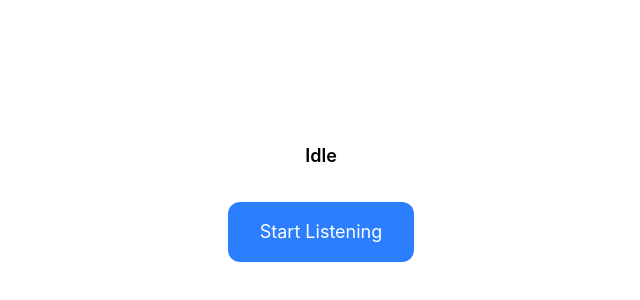
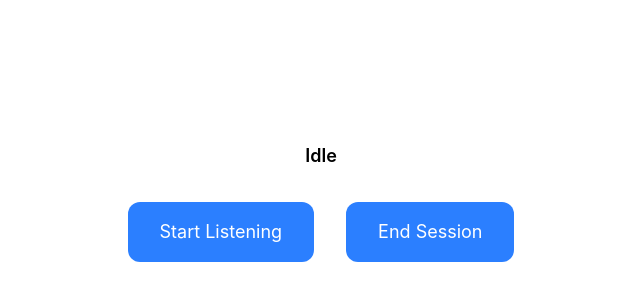
Before and after one commit to Mngxx/EnglishPal, a React (Vite) app in the folder client/: page / in a window 1280 px wide. Shown: the part 182-482 px from the top of the page, without its empty margins (319-959 px from the left). Built offline with nearby package versions, Linux system fonts and the light colour scheme.

Commit message:
feature: added client side feedback implementation and updated README.md

```diff
--- /dev/null
+++ b/client/src/components/FeedbackReport.tsx
@@ -0,0 +1,46 @@
+interface FeedbackReportProps {
+    feedback: string;
+    onClose: () => void;
+    onSave: () => void;
+    isSaving: boolean;
+}
+
+export function FeedbackReport({
+    feedback,
+    onClose,
+    onSave,
+    isSaving,
+}: FeedbackReportProps) {
+    return (
+        <div className="fixed inset-0 bg-black/50 flex items-center justify center p-4">
+            <div className="bg-white dark:bg-gray-800 rounded-2x1 max-w-xl w-full max-h-[80vh] flex flex-col">
+                <div className="p-6 border-b border-gray-200 dark:border-gray-700">
+                    <h2 className="text-xl font-semibold">Session Feedback</h2>
+                    <p className="text-sm text-gray-500 mt-1">
+                        Based on your conversation
+                    </p>
+                </div>
+                <div className="p-6 overflow-y-auto flex-1">
+                    <p className="whitespace-pre-wrap text-sm leading-relaxed">
+                        {feedback}
+                    </p>
+                </div>
+                <div className="p-6 border-t border-gray-200 dark:border-gray-700 flex gap-3 justify-end">
+                    <button
+                        className="px-4 py-2 rounded-xl border border-gray-300 hover:bg-gray-100 text-sm"
+                        onClick={onClose}
+                    >
+                        Discard
+                    </button>
+                    <button
+                        className="px-4 py-2 rounded-xl bg-blue-500 hover:bg-blue-700 text-white text-sm disabled:opacity-50"
+                        onClick={onSave}
+                        disabled={isSaving}
+                    >
+                        {isSaving ? "Saving..." : "Save Session"}
+                    </button>
+                </div>
+            </div>
+        </div>
+    );
+}
--- /dev/null
+++ b/client/src/hooks/useFeedback.ts
@@ -0,0 +1,42 @@
+import { useState, useCallback } from "react";
+
+type Message = {
+    role: "user" | "assistant";
+    content: string;
+};
+
+interface useFeedbackReturn {
+    feedback: string;
+    getFeedback: (history: Message[]) => void;
+    isLoadingFeedback: boolean;
+    clearFeedback: () => void;
+}
+
+export function useFeedback(): useFeedbackReturn {
+    const [feedback, setFeedback] = useState("");
+    const [isLoadingFeedback, setIsLoadingFeedback] = useState(false);
+
+    const getFeedback = useCallback(async (history: Message[]) => {
+        setIsLoadingFeedback(true);
+        try {
+            const response = await fetch("http://localhost:3000/feedback", {
+                method: "POST",
+                headers: { "Content-Type": "application/json" },
+                body: JSON.stringify({ history }),
+            });
+
+            const data = (await response.json()) as { feedback: string };
+
+            setFeedback(data.feedback);
+        } catch {
+            return "";
+        } finally {
+            setIsLoadingFeedback(false);
+        }
+    }, []);
+    const clearFeedback = useCallback(() => {
+        setFeedback("");
+    }, []);
+
+    return { feedback, getFeedback, isLoadingFeedback, clearFeedback };
+}
--- a/client/src/pages/TestVoice.tsx
+++ b/client/src/pages/TestVoice.tsx
@@ -1,6 +1,9 @@
 import { useSpeechRecognition } from "../hooks/useSpeechRecognition";
 import { useSpeechSynthesis } from "../hooks/useSpeechSynthesis";
 import { useChat } from "../hooks/useChat";
+import { useFeedback } from "../hooks/useFeedback";
+import { FeedbackReport } from "../components/FeedbackReport";
+import { useState } from "react";
 
 export function TestVoice() {
     const {
@@ -19,6 +22,33 @@ export function TestVoice() {
         error: chatError,
         clearHistory,
     } = useChat("casual");
+    const { feedback, getFeedback, isLoadingFeedback, clearFeedback } =
+        useFeedback();
+
+    const [isSaving, setIsSaving] = useState(false);
+
+    const handleSaveSession = async () => {
+        setIsSaving(true);
+        try {
+            await fetch("http://localhost:3000/session", {
+                method: "POST",
+                headers: { "Content-Type": "application/json" },
+                body: JSON.stringify({
+                    date: new Date().toISOString(),
+                    mode: "casual",
+                    transcript: history,
+                    feedback,
+                }),
+            });
+
+            clearHistory();
+            clearFeedback();
+        } catch (err) {
+            console.error(err);
+        } finally {
+            setIsSaving(false);
+        }
+    };
 
     const handleStop = async () => {
         stopListening();
@@ -39,7 +69,7 @@ export function TestVoice() {
     return (
         <section className="flex flex-col items-center justify-center h-screen gap-8 p-8">
             <p className="text-lg font-semibold">{status}</p>
-
+            <div className="flex gap-8">
                 <button
                     className="bg-blue-500 hover:bg-blue-700 disabled:opacity-50 text-white px-8 py-4 rounded-xl text-lg"
                     onClick={isListening ? handleStop : startListening}
@@ -47,6 +77,13 @@ export function TestVoice() {
                 >
                     {isListening ? "Stop & Send" : "Start Listening"}
                 </button>
+                <button
+                    className="bg-blue-500 hover:bg-blue-700 disabled:opacity-50 text-white px-8 py-4 rounded-xl text-lg"
+                    onClick={() => getFeedback(history)}
+                >
+                    End Session
+                </button>
+            </div>
 
             {(micError || chatError) && (
                 <p className="text-red-500">{micError ?? chatError}</p>
@@ -66,6 +103,14 @@ export function TestVoice() {
                     </div>
                 ))}
             </div>
+            {feedback && (
+                <FeedbackReport
+                    feedback={feedback}
+                    onClose={clearFeedback}
+                    onSave={handleSaveSession}
+                    isSaving={isSaving}
+                />
+            )}
         </section>
     );
 }
```
Also changed, not shown: 1 other file (tests, documents, lock files or other folders). Lines whose indentation alone changed are shown as unchanged.
